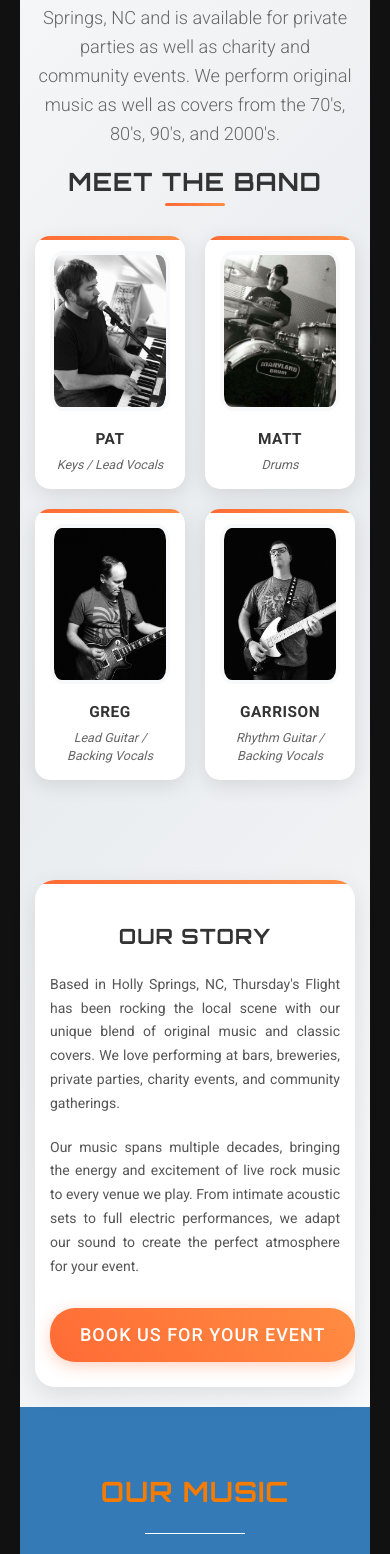
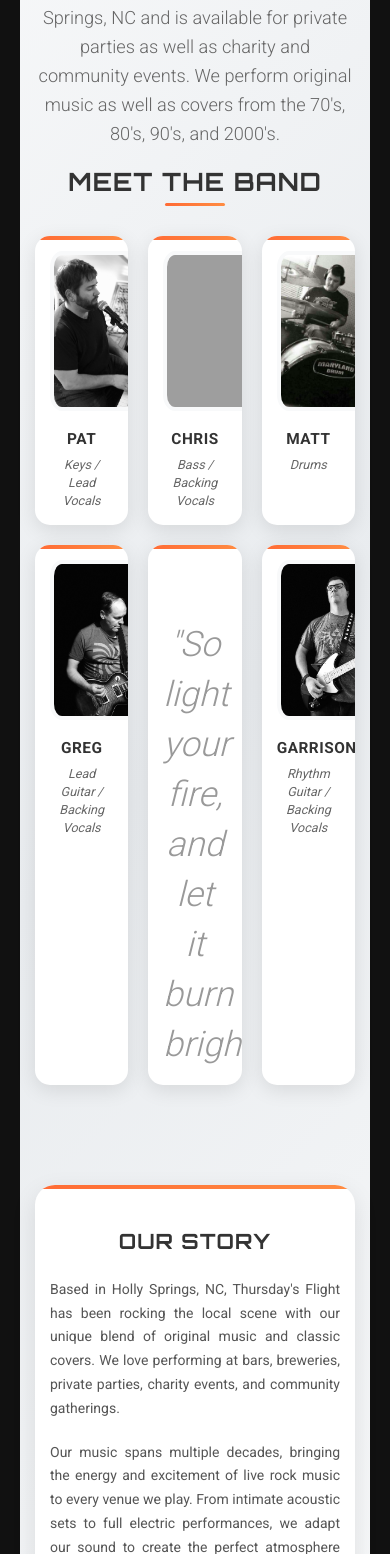
Before and after one commit to thursdaysflight/thursdaysflight.github.io, a Jekyll site: the page built from index.html, in a window 390 px wide. Shown: the part 1110-2664 px from the top of the page. Built offline with Jekyll 4.4.1, drawn with Linux system fonts in a browser that asks for light colours; some of the changed text lies outside the part shown; grey boxes are pictures that could not be loaded.

Commit message:
Updated website with new album and Chris.

```diff
--- a/_includes/about.html
+++ b/_includes/about.html
@@ -23,15 +23,15 @@
             </div>
           </div>
 
-          <!--<div class="band-member">
+          <div class="band-member">
             <div class="member-photo">
-              <img src="img/portfolio-kurt.jpg" alt="Kurt" />
+              <img src="img/portfolio-chris.jpg" alt="Chris" />
             </div>
             <div class="member-info">
-              <h4>Kurt</h4>
+              <h4>Chris</h4>
               <p class="member-role">Bass / Backing Vocals</p>
             </div>
-          </div>-->
+          </div>
 
           <div class="band-member">
             <div class="member-photo">
@@ -53,13 +53,13 @@
             </div>
           </div>
 
-          <!--<div class="band-member">
+          <div class="band-member">
             <div class="member-info">
-              <p class="member-role quote">
+              <p class="member-role quote" style="padding-top: 60px;">
                 "So light your fire, and let it burn bright."
               </p>
             </div>
-          </div>-->
+          </div>
 
           <div class="band-member">
             <div class="member-photo">
--- a/css/band-styles.css
+++ b/css/band-styles.css
@@ -141,6 +141,7 @@
 .band-members-grid {
   display: grid;
   grid-template-columns: repeat(2, 1fr);
+  grid-auto-flow: row dense;
   gap: 30px;
   margin-bottom: 60px;
   max-width: 1200px;
@@ -586,7 +587,7 @@
   }
 
   .band-members-grid {
-    grid-template-columns: repeat(2, 1fr);
+    grid-template-columns: repeat(3, 1fr);
     gap: 20px;
     max-width: 100%;
   }
@@ -600,15 +601,19 @@
   }
 
   .band-member:nth-child(3) {
+    grid-column: 3;
+  }
+
+  .band-member:nth-child(4) {
     grid-column: 1;
   }
 
-  .band-member:nth-child(4) {
+  .band-member:nth-child(5) {
     grid-column: 2;
   }
 
-  .band-member:nth-child(5) {
-    grid-column: 1;
+  .band-member:nth-child(6) {
+    grid-column: 3;
   }
 
   .band-member {
```
Also changed, not shown: _data/albums.yml (+16 -8 lines), img/portfolio-kurt.jpg (deleted), 2 other files.
